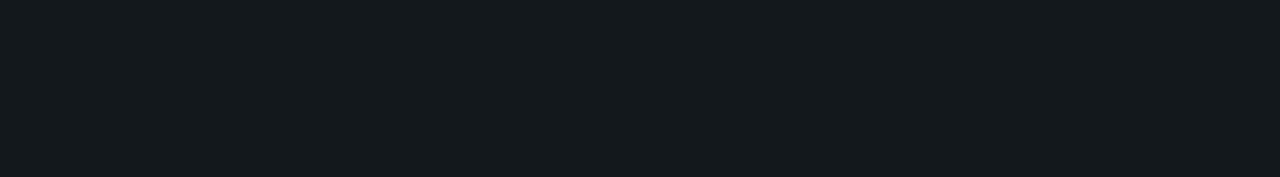
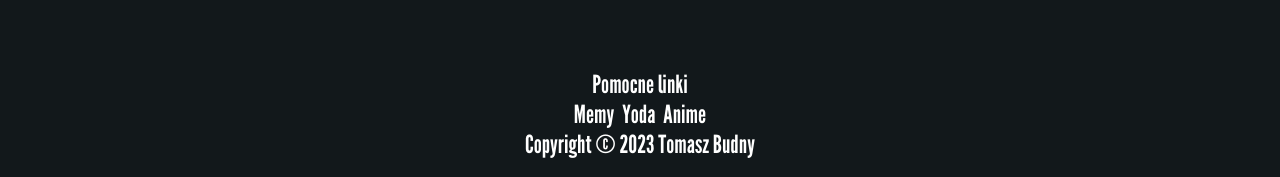
Before and after one commit to Tomasz-Budny/various-apis, an Angular app: page / in a window 1280 px wide. Shown: the part 1600-1777 px from the top of the page. Before the commit the page ends 1620 px from the top, so only its background shows below. Built offline with nearby package versions, Linux system fonts and the light colour scheme; no server answers.

Commit message:
Add footer

```diff
--- a/src/app/app.component.html
+++ b/src/app/app.component.html
@@ -3,4 +3,5 @@
   <welcome-view></welcome-view>
   <memes-view></memes-view>
   <yoda></yoda>
+  <app-footer></app-footer>
 </div>
--- a/src/app/app.module.ts
+++ b/src/app/app.module.ts
@@ -9,6 +9,7 @@ import { YodaComponent } from './views/yoda.component';
 import { WelcomeViewComponent } from './views/welcome-view/welcome-view.component';
 import { NavbarComponent } from './views/navbar/navbar.component';
 import { MemesViewComponent } from './views/memes-view/memes-view.component';
+import { FooterComponent } from './views/footer/footer.component';
 
 @NgModule({
   declarations: [
@@ -22,7 +23,8 @@ import { MemesViewComponent } from './views/memes-view/memes-view.component';
     YodaComponent,
     WelcomeViewComponent,
     NavbarComponent,
-    MemesViewComponent
+    MemesViewComponent,
+    FooterComponent
   ],
   providers: [],
   bootstrap: [AppComponent]
--- /dev/null
+++ b/src/app/views/footer/footer.component.html
@@ -0,0 +1,14 @@
+<div class="footer-content">
+  <div class="footer-links">
+
+    <div>Pomocne linki</div>
+    <div class="links">
+      <span class="link">Memy</span>
+      <span class="link middle-element">Yoda</span>
+      <span class="link">Anime</span>
+    </div>
+    <div class="copyright">
+      Copyright © 2023 Tomasz Budny
+    </div>
+  </div>
+</div>
--- /dev/null
+++ b/src/app/views/footer/footer.component.scss
@@ -0,0 +1,20 @@
+.footer-content {
+  display: flex;
+  justify-content: center;
+  margin: 50px 0px 20px 0px;
+  font-size: 25px;
+
+  * {
+    text-align: center;
+  }
+}
+
+.middle-element {
+  margin: 0px 8px;
+}
+
+.link:hover {
+  cursor: pointer;
+
+  color: var(--color-highlight);
+}
```
Also changed, not shown: src/app/views/footer/footer.component.ts (added, +13 -0 lines).
